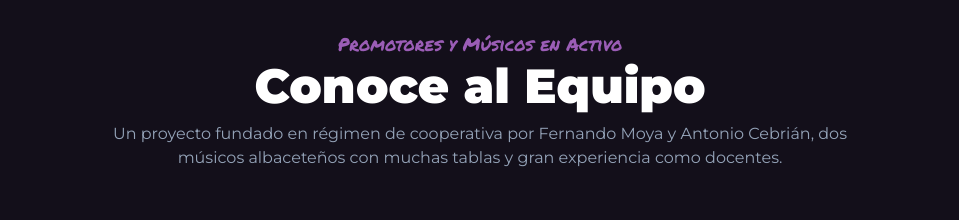
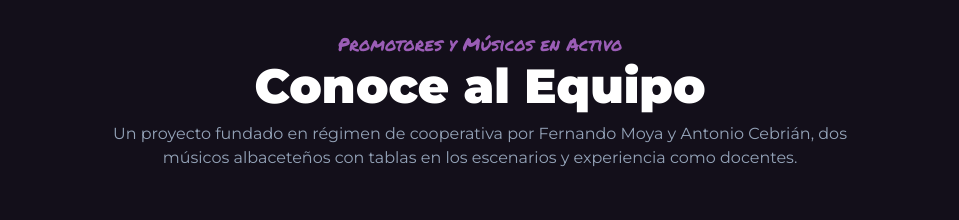
Before and after one commit to TupaTupaRiff/tupatupariff.com, a React (Vite) app: page / in a window 1280 px wide. Shown: the part 4240-4460 px from the top of the page, without its empty margins (160-1119 px from the left). Built offline with nearby package versions, Linux system fonts and the light colour scheme.

Commit message:
Refine description of musicians' experience

```diff
--- a/src/components/Equipo.tsx
+++ b/src/components/Equipo.tsx
@@ -86,7 +86,7 @@ export default function Equipo() {
           <h2 className="text-3xl sm:text-5xl font-black text-white mt-1">Conoce al Equipo</h2>
           <p className="text-slate-400 mt-3 text-base">
             Un proyecto fundado en régimen de cooperativa por Fernando Moya y Antonio Cebrián,
-            dos músicos albaceteños con muchas tablas y gran experiencia como docentes.
+            dos músicos albaceteños con tablas en los escenarios y experiencia como docentes.
           </p>
         </div>
 
```
